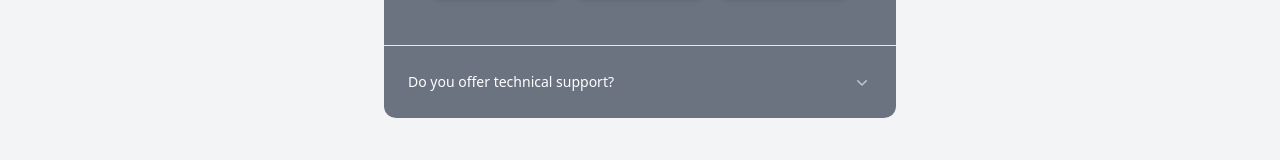
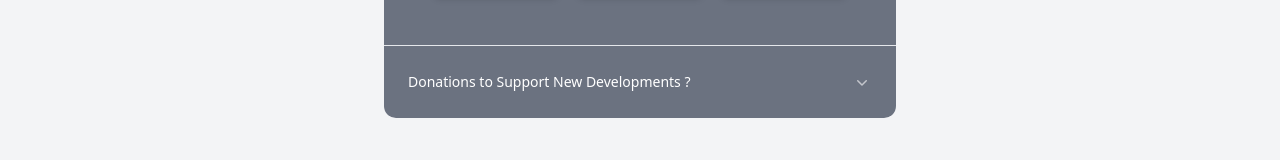
Before and after one commit to codesyariah122/Realtime-Stock-Tracker---Frontend, a Next.js app: page / in a window 1280 px wide. Shown: the part 901-1061 px from the top of the page. Built offline with nearby package versions, Linux system fonts and the light colour scheme; no server answers.

Commit message:
update/footer

```diff
--- a/src/app/components/molecules/Panel.tsx
+++ b/src/app/components/molecules/Panel.tsx
@@ -26,7 +26,7 @@ export default function Panel() {
         <Disclosure as="div" className="p-6">
           <DisclosureButton className="group flex w-full items-center justify-between">
             <span className="text-sm/6 font-medium text-white group-data-[hover]:text-white/80">
-              Do you offer technical support?
+              Donations to Support New Developments ?
             </span>
             <ChevronDownIcon className="size-5 fill-white/60 group-data-[hover]:fill-white/50 group-data-[open]:rotate-180" />
           </DisclosureButton>
```
